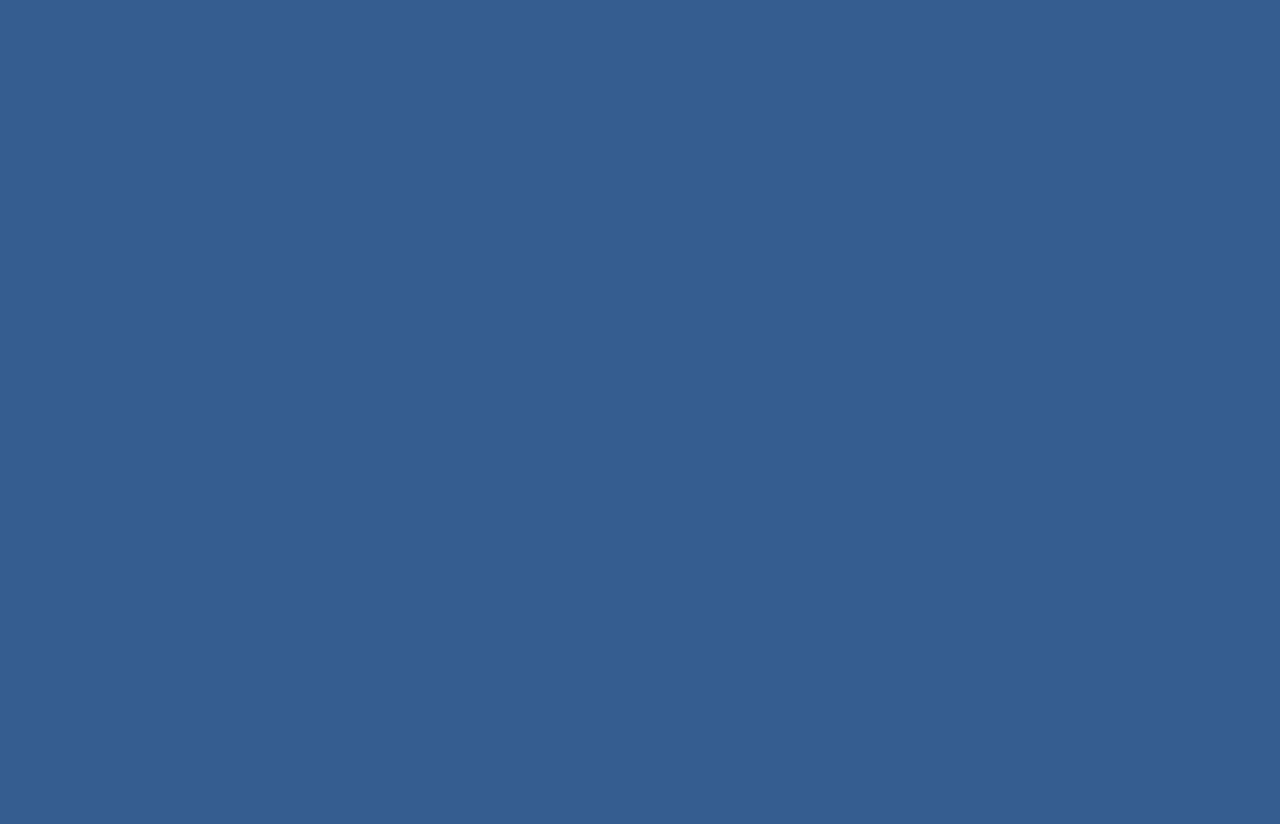
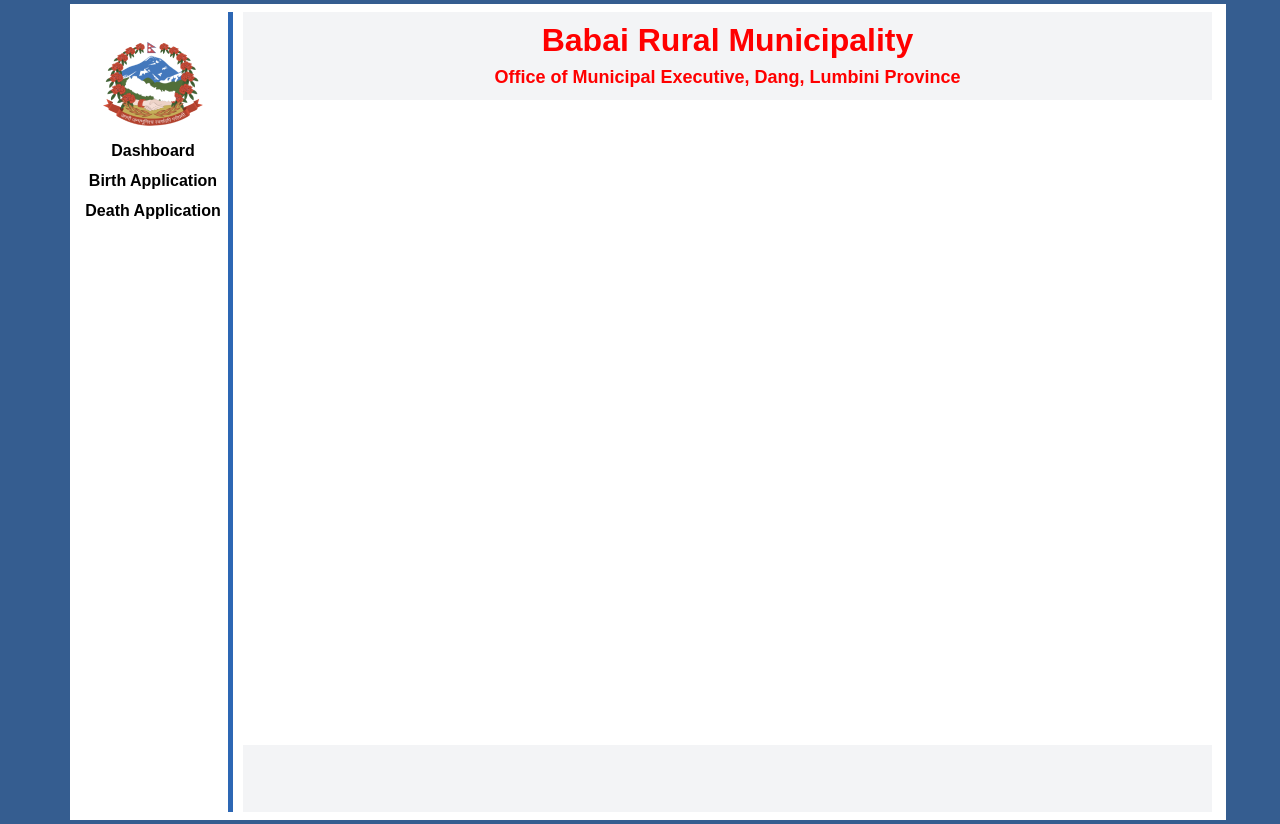
Before and after one commit to GShix/Vital-Record-Management-System, a React (Vite) app in the folder VRMS_Frontend/: page /adminHome in a window 1280 px wide. Before the commit this address had no page. Before the commit the page ends 800 px from the top, so only its background shows below. Built offline with nearby package versions, Linux system fonts and the light colour scheme; a web font is replaced by a local one.

Commit message:
admin home and application status

```diff
--- a/VRMS_Frontend/src/App.jsx
+++ b/VRMS_Frontend/src/App.jsx
@@ -5,8 +5,9 @@ import Death from './pages/Death Registration/Death'
 import Services from './pages/E-Gov Services/Services'
 import Home from './pages/Home/Home'
 import {BrowserRouter,Routes,Route} from 'react-router-dom'
-import Success from './pages/success/Success'
-import Admin from './pages/admin/Admin'
+import Admin from './pages/admin/adminLogin/Admin'
+import AdminHome from './pages/admin/adminHome/AdminHome'
+import ApplicationStatus from './pages/Application Status/ApplicationStatus'
 function App() {
 
   return (
@@ -17,8 +18,10 @@ function App() {
           <Route path='/eservices' element ={<Services/>} />
           <Route path='/birthRegistration' element ={<Birth/>} />
           <Route path='/deathRegistration' element ={<Death/>} />
+          <Route path='/applicationStatus' element ={<ApplicationStatus/>} />
           {/* <Route path='/success' element ={<Success/>} /> */}
           <Route path='/vrms-admin' element ={<Admin/>} />
+          <Route path='/adminHome' element ={<AdminHome/>} />
         </Routes>
       </BrowserRouter>
     </>
--- a/VRMS_Frontend/src/components/Header/Header.css
+++ b/VRMS_Frontend/src/components/Header/Header.css
@@ -1,5 +1,13 @@
 @import url('https://fonts.googleapis.com/css2?family=Tauri&display=swap');
 
+input::-webkit-outer-spin-button,
+input::-webkit-inner-spin-button {
+  -webkit-appearance: none;
+  margin: 0;
+}
+input[type='number']{
+    -moz-appearance: textfield;
+}
 .flex{
     display: flex;
 }
--- /dev/null
+++ b/VRMS_Frontend/src/pages/Application Status/ApplicationStatus.css
@@ -0,0 +1,33 @@
+.applicationStatus{
+    display: flex;
+    height: 300px;
+    justify-content: center;
+    width: 100%;
+    padding-top: 50px;
+    background-color: rgb(236, 236, 237);
+}
+.appStatusText{
+    color: #2a5690;
+}
+.applicationIdInput{
+    text-align: center;
+    margin-top: 50px;
+}
+.applicationIdInput input{
+    padding: 4px 8px;
+    margin-right: 8px;
+    border-radius: 4px;
+    border: 2px solid white;
+}
+.applicationIdInput input[type='number']{
+    -moz-appearance: textfield;
+}
+input::-webkit-outer-spin-button,
+input::-webkit-inner-spin-button {
+  -webkit-appearance: none;
+  margin: 0;
+}
+.applicationIdInput span{
+    border: none;
+    cursor: pointer;;
+}
--- /dev/null
+++ b/VRMS_Frontend/src/pages/Application Status/ApplicationStatus.jsx
@@ -0,0 +1,27 @@
+import React from 'react'
+import Header from '../../components/Header/Header'
+import Footer from '../../components/Footer/Footer'
+import './ApplicationStatus.css'
+const ApplicationStatus = () => {
+    const searchApplication =async(e)=>{
+        e.preventDefault();
+    }
+  return (
+    <div>
+        <div className="statusOfApp">
+            <Header/>
+            <div className="applicationStatus">
+                <div className="appStatusText">
+                    <h2>Check your Application Status</h2>
+                    <div className="applicationIdInput">
+                        <input type='number' name='userApplicationId' placeholder='Enter your Application Id'/><span id='appStatusBtn' onClick={searchApplication}>Click Here</span>
+                    </div>
+                </div>
+            </div>
+            <Footer/>
+        </div>
+    </div>
+  )
+}
+
+export default ApplicationStatus
--- a/VRMS_Frontend/src/pages/Death Registration/Death.jsx
+++ b/VRMS_Frontend/src/pages/Death Registration/Death.jsx
@@ -13,7 +13,7 @@ const Death = () => {
     const data = Object.fromEntries(formData)
     try{
       // const response = await axios.post("https://vrms-server-seven.vercel.app/api/deathRegistration",data);
-      const response = await axios.post("http://localhost:8000/api/deathRegistration",data);
+      const response = await axios.post("http://localhost:9000/api/deathRegistration",data);
       if(response.status==201){
         Navigate('/success')
       }else{
--- /dev/null
+++ b/VRMS_Frontend/src/pages/admin/adminHome/AdminHome.css
@@ -0,0 +1,39 @@
+.adminHome{
+    height: 100vh;
+    display: flex;
+    width: 100%;
+    font-family: arial;
+    padding: 8px;
+    text-align: center;
+    background-color: white;
+}
+.adminSidebar{
+    width: 150px;
+    border-right: 5px solid #2d67b4;
+}
+.adminSidebar .logo img{
+    margin-top: 30px;
+}
+.adminSide h4{
+    margin-top: 12px;
+    cursor: pointer;
+}
+#adminMain{
+    margin-left: 10px;
+    background-color: #f3f4f6;
+    width: 85%;
+    color: red;
+}
+#adminMain h1{
+    margin-top: 10px;
+    text-align: center;
+}
+#adminMain h2{
+    margin-top: 8px;
+    padding-bottom: 12px;
+    border-bottom: 5px solid white;
+}
+.mainApplications{
+    height: 80vh;
+    background-color: #fff;
+}
--- /dev/null
+++ b/VRMS_Frontend/src/pages/admin/adminHome/AdminHome.jsx
@@ -0,0 +1,29 @@
+import React from 'react'
+import './AdminHome.css'
+const AdminHome = () => {
+  return (
+    <div>
+        <div className="adminHome">
+            <div className="adminSidebar">
+                <div className="logo">
+                    <img src='../logo.png'/>
+                </div>
+                <div className="adminSide">
+                    <h4>Dashboard</h4>
+                    <h4>Birth Application</h4>
+                    <h4>Death Application</h4>
+                </div>
+            </div>
+            <div id='adminMain'>
+                <h1 onClick={()=>Navigate('/')} style={{fontSize:"32px"}}>Babai Rural Municipality</h1>
+                <h2 style={{fontSize:"18px"}}>Office of Municipal Executive, Dang, Lumbini Province</h2>
+                <div className="mainApplications">
+
+                </div>
+            </div>
+        </div>
+    </div>
+  )
+}
+
+export default AdminHome
--- a/VRMS_Frontend/src/pages/admin/Admin.jsx
+++ b/VRMS_Frontend/src/pages/admin/adminLogin/Admin.jsx
@@ -1,20 +1,19 @@
 import React, { useState } from 'react'
 import './Admin.css'
 import axios from 'axios';
+import { useNavigate } from 'react-router-dom';
 const Admin = () => {
   const [password, hidePassword] = useState(0);
-  const showPassword =()=>{
-
+  const Navigate = useNavigate();
     const loginAdmin =(e)=>{
       e.preventDefault();
       const formData = new FormData(e.currentTarget)
       const data = Object.fromEntries(formData)
-      const response = axios.post("http://localhost:8000/vrms-server/admin/adminLogin",data)
+      const response = axios.post("http://localhost:9000/vrms/admin/login",data)
       if(response.status==200){
-
+        Navigate("/")
       }
     }
-  }
   return (
     <div>
         <div className="admin">
```
Also changed, not shown: VRMS_Frontend/src/pages/admin/adminLogin/Admin.css (renamed from VRMS_Frontend/src/pages/admin/Admin.css).
